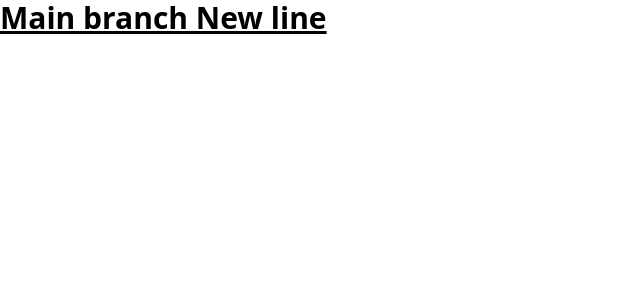
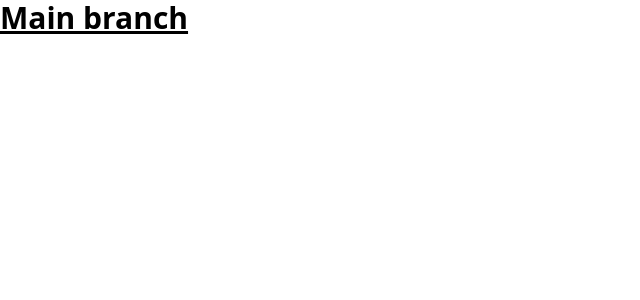
Before and after one commit to nguyenluongtrung/GIT_PRACTICE, a React (Vite) app in the folder Git_Practice/: page / in a window 1280 px wide. Shown: the top 300 px of the page, without its empty margins (0-640 px from the left). Built offline with nearby package versions, Linux system fonts and the light colour scheme.

Commit message:
Update App.tsx

```diff
--- a/Git_Practice/src/App.tsx
+++ b/Git_Practice/src/App.tsx
@@ -2,7 +2,6 @@ export default function App() {
   return (
     <h1 className="text-3xl font-bold underline">
       Main branch
-      New line
     </h1>
   )
 }
```
